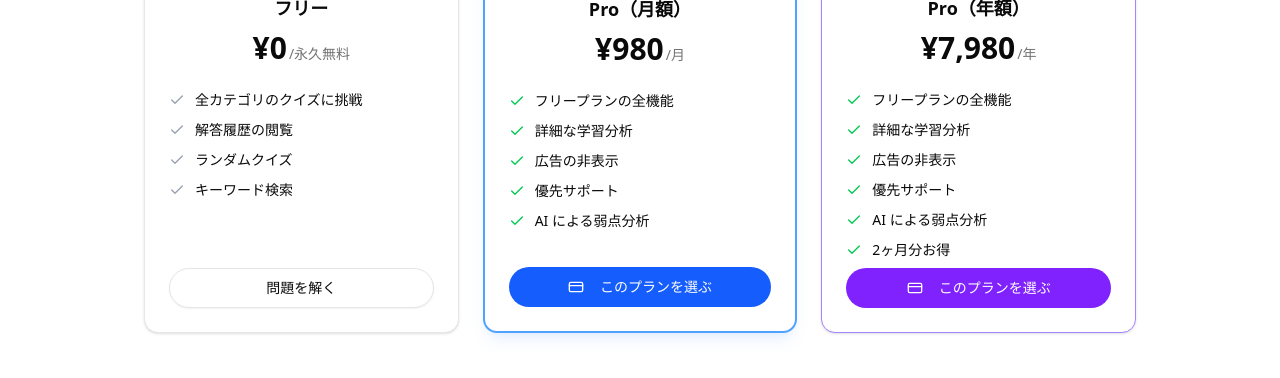
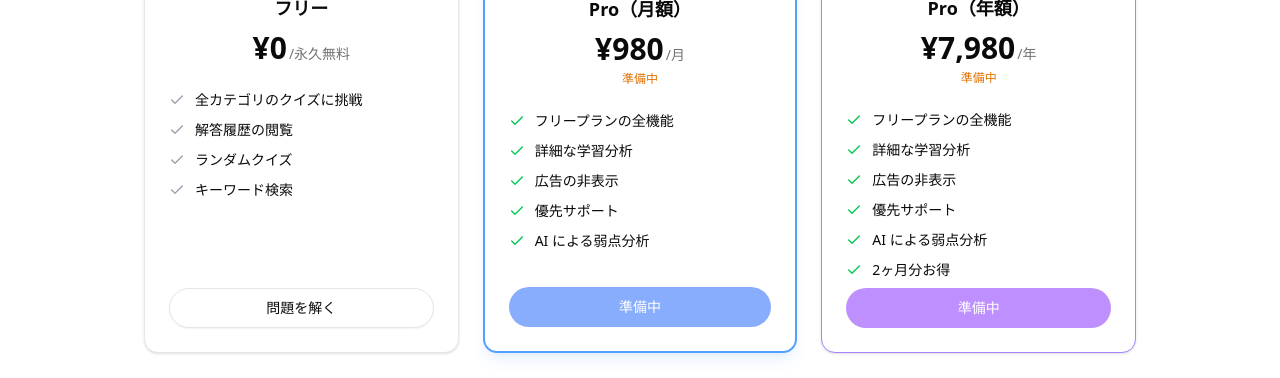
Before and after one commit to idw-coder/next-basic, a Next.js app: page /payment in a window 1280 px wide. Shown: the part 550-928 px from the top of the page. Built offline with nearby package versions, Linux system fonts and the light colour scheme; no server answers.

Commit message:
Refactor SubscriptionClient for improved code clarity: Simplified the handleSubscribe and handlePortal functions by removing unnecessary useCallback hooks. Updated the logic for setting loading states and error handling, enhancing readability and maintainability.

```diff
--- a/src/app/payment/SubscriptionClient.tsx
+++ b/src/app/payment/SubscriptionClient.tsx
@@ -1,6 +1,6 @@
 'use client';
 
-import { useState, useEffect, useCallback } from 'react';
+import { useState, useEffect } from 'react';
 import { useRouter } from 'next/navigation';
 import {
   Crown,
@@ -88,8 +88,7 @@ export default function SubscriptionClient() {
     setIsLoggedIn(!!localStorage.getItem('token'));
   }, []);
 
-  const handleSubscribe = useCallback(
-    async (plan: Plan) => {
+  const handleSubscribe = async (plan: Plan) => {
     setError(null);
 
     if (!isLoggedIn) {
@@ -115,11 +114,9 @@ export default function SubscriptionClient() {
     } finally {
       setLoadingPlan(null);
     }
-    },
-    [isLoggedIn, router],
-  );
+  };
 
-  const handlePortal = useCallback(async () => {
+  const handlePortal = async () => {
     setError(null);
     try {
       setPortalLoading(true);
@@ -135,7 +132,7 @@ export default function SubscriptionClient() {
     } finally {
       setPortalLoading(false);
     }
-  }, []);
+  };
 
   const isPreparingBanner = true;
 
@@ -185,8 +182,8 @@ export default function SubscriptionClient() {
           const Icon = plan.icon;
           const isFree = plan.id === 'free';
           const isLoading = loadingPlan === plan.id;
-          // const isPreparingPlan = !isFree;
-          const isPreparingPlan = false;
+          const isPreparingPlan = !isFree;
+          // const isPreparingPlan = false;
 
           return (
             <Card
```
Lines whose indentation alone changed are shown as unchanged.
